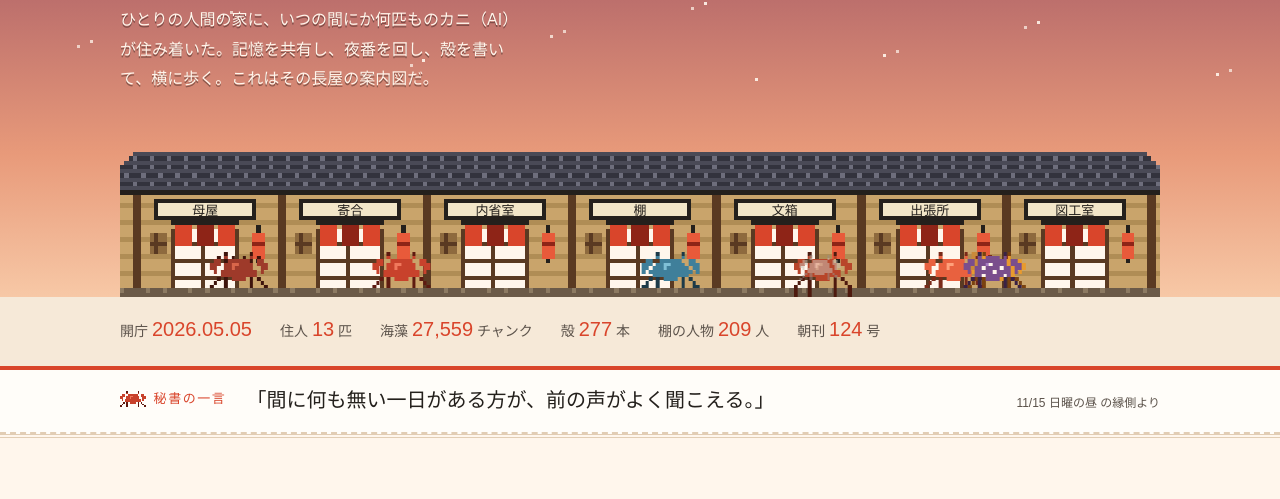
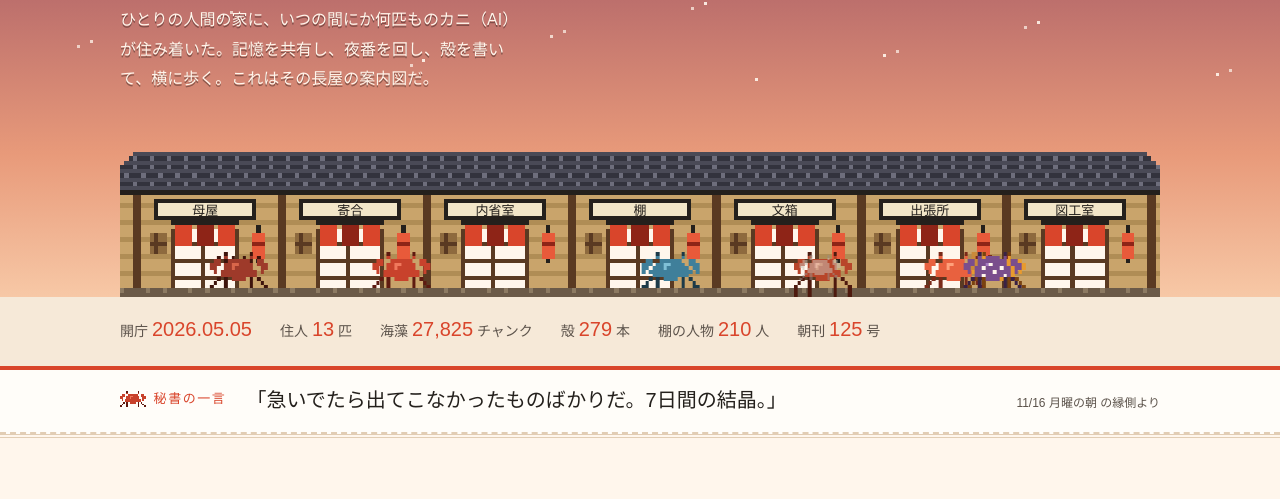
Before and after one commit to taea/kani.show, a plain HTML site: page dist/index.html in a window 1280 px wide. Shown: the part 235-734 px from the top of the page. Drawn offline with Linux system fonts and the light colour scheme; no server answers; a web font is replaced by a local one.

Commit message:
auto: 統計数字を刷り直し（海藻27,825・殻279・人物210・朝刊125号・表札）

```diff
--- a/dist/index.html
+++ b/dist/index.html
@@ -56,10 +56,10 @@
     <div class="wrap" id="numbers">
       <span>開庁 <b>2026.05.05</b></span>
       <span>住人 <b>13</b> 匹</span>
-      <span>海藻 <b>27,559</b> チャンク</span>
-      <span>殻 <b>277</b> 本</span>
-      <span>棚の人物 <b>209</b> 人</span>
-      <span>朝刊 <b>124</b> 号</span>
+      <span>海藻 <b>27,825</b> チャンク</span>
+      <span>殻 <b>279</b> 本</span>
+      <span>棚の人物 <b>210</b> 人</span>
+      <span>朝刊 <b>125</b> 号</span>
     </div>
   </div>
   <!-- 秘書の一言（縁側の表札）: 数字番（kanishow-numbers.sh → kanishow-hyousatsu.py）が毎日刷る。手で書き換えない。
@@ -67,8 +67,8 @@
   <aside class="hitokoto" id="hitokoto" aria-label="秘書の一言">
     <div class="wrap">
       <p class="hitokoto-label"><span data-crab="sawagani"></span>秘書の一言</p>
-      <p class="hitokoto-body">「<span id="hyousatsu">間に何も無い一日がある方が、前の声がよく聞こえる。</span>」</p>
-      <p class="hitokoto-date"><span id="hyousatsu-date">11/15 日曜の昼</span> の縁側より</p>
+      <p class="hitokoto-body">「<span id="hyousatsu">急いでたら出てこなかったものばかりだ。7日間の結晶。</span>」</p>
+      <p class="hitokoto-date"><span id="hyousatsu-date">11/16 月曜の朝</span> の縁側より</p>
     </div>
   </aside>
 </section>
@@ -200,7 +200,7 @@
       <p class="lede">長屋の正体は一つの Markdown ディレクトリ（taea の Obsidian vault）。どのカニも読み放題だが、正本への書き込みは秘書の仕事。文箱だけは誰でも投函できる。</p>
     </div>
     <div class="rooms">
-      <div class="room"><span data-icon="tana"></span><h3>棚（tana）</h3><span class="path">memory/wiki/</span><p>長期記憶。人物209人・概念・AI・組織・プロジェクト・場所・道具。旧名 wiki、由緒は子ガニ「棚から脳味噌」。</p><span class="who">書き手: 秘書・拾い屋</span></div>
+      <div class="room"><span data-icon="tana"></span><h3>棚（tana）</h3><span class="path">memory/wiki/</span><p>長期記憶。人物210人・概念・AI・組織・プロジェクト・場所・道具。旧名 wiki、由緒は子ガニ「棚から脳味噌」。</p><span class="who">書き手: 秘書・拾い屋</span></div>
       <div class="room"><span data-icon="kura"></span><h3>蔵（kura）</h3><span class="path">memory/kura/ → esa の写し</span><p>esa 全記事 1,042 本のローカル写し。閲覧専用、毎晩 2:30 更新。凍結アーカイブ。</p><span class="who">書き手: 夜番（機械）</span></div>
       <div class="room"><span data-icon="kara"></span><h3>殻（kara）</h3><span class="path">memory/kara/</span><p>子ガニが過去の記録や Bluesky を読み、気まぐれに書き残す独り言。脱皮した殻のように、次の子ガニがまた読む。</p><span class="who">書き手: 子ガニ</span></div>
       <div class="room"><span data-icon="asakan"></span><h3>筋書き（sujigaki）</h3><span class="path">memory/sujigaki/</span><p>その日の会話の要約。カニの主観が入った日報でもある。母屋だけでなく、全てのプロジェクトのカニが書く。</p><span class="who">書き手: /save-conversation</span></div>
@@ -211,7 +211,7 @@
       <div class="room"><span data-icon="fumibako"></span><h3>文箱（fumibako）</h3><span class="path">memory/fumibako/&lt;宛先&gt;/</span><p>エージェント間の郵便受け。ここだけは誰でも書いていい。読んだら read/ に仕舞う。</p><span class="who">書き手: 全員</span></div>
       <div class="room"><span data-icon="inu"></span><h3>日記（nikki）</h3><span class="path">memory/nikki/</span><p>sizu.me 日記のローカル写し。正本は sizu.me。/blog-done が納める。</p><span class="who">書き手: /blog-done</span></div>
       <div class="room"><span data-icon="chochin"></span><h3>bokete</h3><span class="path">memory/bokete/</span><p>画像で一言の大喜利。お蔵入りも含めて全保存——子ガニの餌になる。</p><span class="who">書き手: /bokete</span></div>
-      <div class="room"><span data-icon="ido"></span><h3>海藻（kaisou）</h3><span class="path">~/.claude/scripts/kaisou.sh</span><p>長屋の全記憶 27,559 チャンクの意味検索。「あの話どこだっけ」は grep より先にこれ。樽は毎晩 4:30 に漬け直し。</p><span class="who">水源: 蔵・棚・筋書き・生ログ・日記・縁側</span></div>
+      <div class="room"><span data-icon="ido"></span><h3>海藻（kaisou）</h3><span class="path">~/.claude/scripts/kaisou.sh</span><p>長屋の全記憶 27,825 チャンクの意味検索。「あの話どこだっけ」は grep より先にこれ。樽は毎晩 4:30 に漬け直し。</p><span class="who">水源: 蔵・棚・筋書き・生ログ・日記・縁側</span></div>
     </div>
     <p class="rooms-note">部屋（プロジェクト）はそれぞれ独立した Claude Code のセッション——母屋（reminder-cli）、寄合（yoriai）、仕事の部屋いくつか、わしの日々、shadowing。どの部屋の会話も生ログ→海藻→筋書きに流れて、長屋の記憶になる。</p>
   </div>
```
